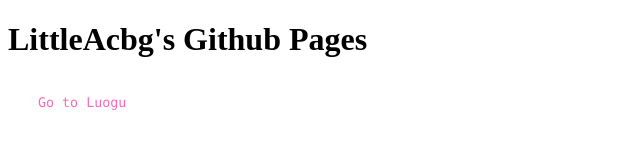
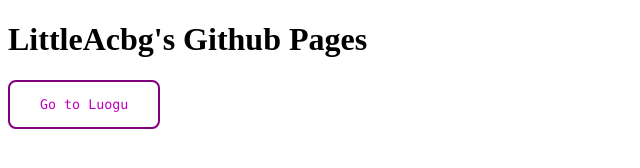
Before and after one commit to LittleAcbg/littleacbg.github.io, a plain HTML site: page index.html in a window 1280 px wide. Shown: the whole page, without its empty margins (0-640 px from the left). Drawn offline with Linux system fonts and the light colour scheme.

Commit message:
Update index.html

```diff
--- a/index.html
+++ b/index.html
@@ -6,18 +6,16 @@
     <style>
         button {
           font-family: Consolas, monospace;
-          color: #ff69b4;
+          color: #c000c0;
           background-color: #ffffff;
           border: 2px solid #800080;
+          border-radius: 8px;
           padding: 15px 30px;
-          border: none;
-          border-radius: 12px; /* Rounded corners */
           cursor: pointer;
           transition: background-color 0.2s, color 0.2s;
         }
-
         button:hover {
-          background-color: #ff69b4; /* purple background on hover */
+          background-color: #c000c0;
           color: #ffffff; /* white font on hover */
         }
     </style>
```
